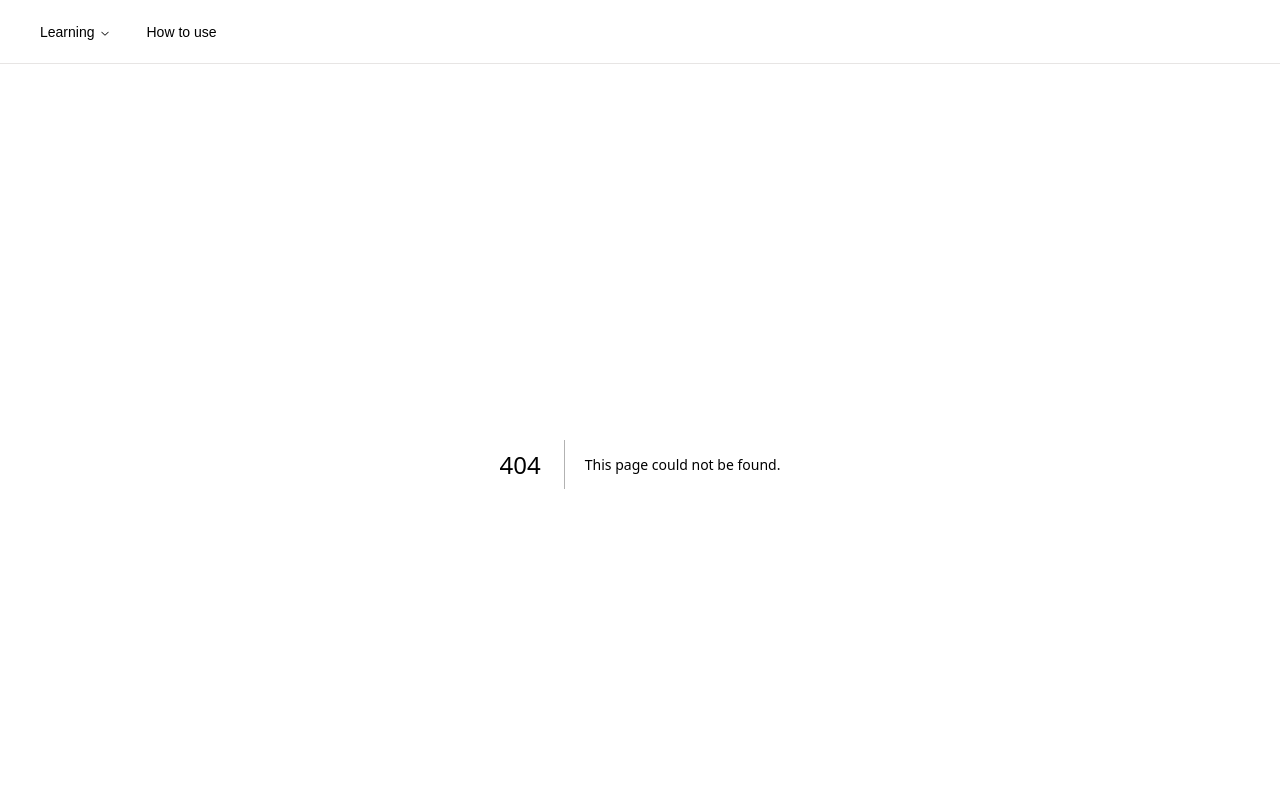
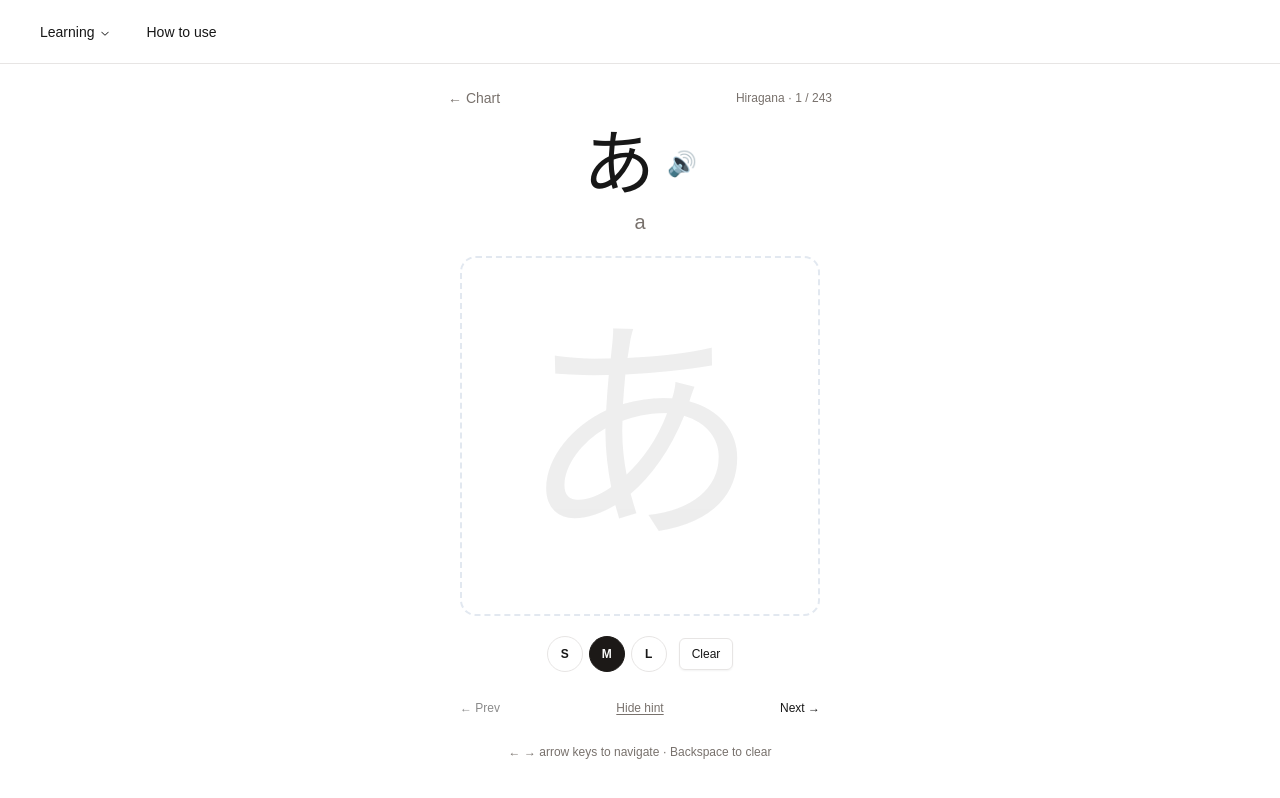
Before and after one commit to kurniawan26/kata-kana, a Next.js app: page /draw in a window 1280 px wide. Before the commit this address had no page. Shown: the top 798 px of the page. Built offline with nearby package versions, Linux system fonts and the light colour scheme.

Commit message:
feat: implement DrawContent and DrawPage components for kana drawing functionality

```diff
--- /dev/null
+++ b/app/draw/DrawContent.tsx
@@ -0,0 +1,147 @@
+'use client'
+import { useSearchParams, useRouter } from 'next/navigation'
+import { kanaDictionary } from '@/lib/kanaDictionary'
+import DrawCanvas, { DrawCanvasHandle } from '@/components/DrawCanvas'
+import { Button } from '@/components/ui/button'
+import { playKanaAudio } from '@/lib/playKanaAudio'
+import { cn } from '@/lib/utils'
+import Link from 'next/link'
+import React, { useState, useRef, useEffect, useMemo, useCallback } from 'react'
+
+type KanaType = keyof typeof kanaDictionary
+type CharEntry = { char: string; romajis: string[]; groupName: string; kanaType: KanaType }
+
+const BRUSH_SIZES = [
+  { label: 'S', value: 4 },
+  { label: 'M', value: 8 },
+  { label: 'L', value: 14 },
+]
+
+// Build full ordered list once at module level (hiragana then katakana)
+const ALL_CHARS: CharEntry[] = (() => {
+  const result: CharEntry[] = []
+  for (const kanaType of ['hiragana', 'katakana'] as KanaType[]) {
+    const kanaData = kanaDictionary[kanaType] as Record<string, { characters: Record<string, string[]> }>
+    for (const [groupName, groupData] of Object.entries(kanaData)) {
+      for (const [char, romajis] of Object.entries(groupData.characters)) {
+        result.push({ char, romajis: romajis as string[], groupName, kanaType })
+      }
+    }
+  }
+  return result
+})()
+
+export default function DrawContent() {
+  const searchParams = useSearchParams()
+  const router = useRouter()
+
+  const charParam = searchParams.get('char') ?? ''
+  const [brushSize, setBrushSize] = useState(8)
+  const [showRomaji, setShowRomaji] = useState(true)
+  const canvasRef = useRef<DrawCanvasHandle>(null)
+
+  const currentIndex = useMemo(
+    () => Math.max(0, ALL_CHARS.findIndex(e => e.char === charParam)),
+    [charParam]
+  )
+  const current = ALL_CHARS[currentIndex]
+
+  const navigate = useCallback((dir: 1 | -1) => {
+    const next = ALL_CHARS[Math.max(0, Math.min(ALL_CHARS.length - 1, currentIndex + dir))]
+    router.replace(`/draw?char=${encodeURIComponent(next.char)}`)
+  }, [currentIndex, router])
+
+  useEffect(() => {
+    const handler = (e: KeyboardEvent) => {
+      if (e.key === 'ArrowRight') navigate(1)
+      if (e.key === 'ArrowLeft')  navigate(-1)
+      if (e.key === 'Backspace' || e.key === 'Delete') canvasRef.current?.clear()
+    }
+    window.addEventListener('keydown', handler)
+    return () => window.removeEventListener('keydown', handler)
+  }, [navigate])
+
+  if (!current) return null
+
+  const isHiragana = current.kanaType === 'hiragana'
+
+  return (
+    <main className="p-4 md:p-6">
+      <div className="max-w-sm mx-auto space-y-5">
+        <div className="flex items-center justify-between">
+          <Link href="/learning" className="text-sm text-muted-foreground hover:text-foreground transition-colors">
+            ← Chart
+          </Link>
+          <span className="text-xs text-muted-foreground">
+            {isHiragana ? 'Hiragana' : 'Katakana'} · {currentIndex + 1} / {ALL_CHARS.length}
+          </span>
+        </div>
+
+        {/* Character display */}
+        <div className="text-center">
+          <div className="flex items-center justify-center gap-3">
+            <p className="text-7xl font-medium leading-none">{current.char}</p>
+            <button
+              onClick={() => playKanaAudio(current.char)}
+              className="text-2xl text-muted-foreground hover:text-foreground transition-colors"
+              title="Play pronunciation"
+            >
+              🔊
+            </button>
+          </div>
+          {showRomaji && (
+            <p className="text-xl text-muted-foreground mt-2">{current.romajis[0]}</p>
+          )}
+        </div>
+
+        {/* Canvas */}
+        <div className="flex justify-center">
+          <DrawCanvas ref={canvasRef} guideChar={current.char} brushSize={brushSize} />
+        </div>
+
+        {/* Brush + Clear */}
+        <div className="flex items-center justify-center gap-3">
+          <div className="flex gap-1.5">
+            {BRUSH_SIZES.map(b => (
+              <button
+                key={b.label}
+                onClick={() => setBrushSize(b.value)}
+                className={cn(
+                  'w-9 h-9 rounded-full border text-xs font-semibold transition-colors',
+                  brushSize === b.value
+                    ? 'bg-primary text-primary-foreground border-primary'
+                    : 'border-border hover:bg-accent'
+                )}
+              >
+                {b.label}
+              </button>
+            ))}
+          </div>
+          <Button variant="outline" size="sm" onClick={() => canvasRef.current?.clear()}>
+            Clear
+          </Button>
+        </div>
+
+        {/* Prev / hint toggle / Next */}
+        <div className="flex items-center justify-between">
+          <Button variant="ghost" size="sm" onClick={() => navigate(-1)} disabled={currentIndex === 0}>
+            ← Prev
+          </Button>
+          <button
+            onClick={() => setShowRomaji(v => !v)}
+            className="text-xs text-muted-foreground hover:text-foreground transition-colors underline underline-offset-2"
+          >
+            {showRomaji ? 'Hide' : 'Show'} hint
+          </button>
+          <Button variant="ghost" size="sm" onClick={() => navigate(1)} disabled={currentIndex === ALL_CHARS.length - 1}>
+            Next →
+          </Button>
+        </div>
+
+        <p className="text-center text-xs text-muted-foreground">
+          ← → arrow keys to navigate · Backspace to clear
+        </p>
+      </div>
+    </main>
+  )
+}
--- /dev/null
+++ b/app/draw/page.tsx
@@ -0,0 +1,10 @@
+import { Suspense } from 'react'
+import DrawContent from './DrawContent'
+
+export default function DrawPage() {
+  return (
+    <Suspense>
+      <DrawContent />
+    </Suspense>
+  )
+}
--- /dev/null
+++ b/components/DrawCanvas/DrawCanvas.tsx
@@ -0,0 +1,128 @@
+'use client'
+import React, { forwardRef, useImperativeHandle, useRef, useEffect, useCallback } from 'react'
+
+export interface DrawCanvasHandle {
+  clear: () => void
+}
+
+interface DrawCanvasProps {
+  guideChar: string
+  brushSize: number
+}
+
+const DrawCanvas = forwardRef<DrawCanvasHandle, DrawCanvasProps>(function DrawCanvas(
+  { guideChar, brushSize },
+  ref
+) {
+  const canvasRef = useRef<HTMLCanvasElement>(null)
+  const isDrawing = useRef(false)
+  const lastPos = useRef<{ x: number; y: number } | null>(null)
+
+  const getPos = (clientX: number, clientY: number) => {
+    const canvas = canvasRef.current!
+    const rect = canvas.getBoundingClientRect()
+    return {
+      x: (clientX - rect.left) * (canvas.width / rect.width),
+      y: (clientY - rect.top) * (canvas.height / rect.height),
+    }
+  }
+
+  const clearCanvas = useCallback(() => {
+    const canvas = canvasRef.current
+    if (!canvas) return
+    canvas.getContext('2d')?.clearRect(0, 0, canvas.width, canvas.height)
+  }, [])
+
+  useImperativeHandle(ref, () => ({ clear: clearCanvas }), [clearCanvas])
+
+  // Clear when character changes
+  useEffect(() => {
+    clearCanvas()
+  }, [guideChar, clearCanvas])
+
+  // Register draw events (re-runs when brushSize changes to pick up new value)
+  useEffect(() => {
+    const canvas = canvasRef.current
+    if (!canvas) return
+    const ctx = canvas.getContext('2d')
+    if (!ctx) return
+
+    const stroke = (from: { x: number; y: number }, to: { x: number; y: number }) => {
+      ctx.beginPath()
+      ctx.moveTo(from.x, from.y)
+      ctx.lineTo(to.x, to.y)
+      ctx.strokeStyle = '#1e293b'
+      ctx.lineWidth = brushSize
+      ctx.lineCap = 'round'
+      ctx.lineJoin = 'round'
+      ctx.stroke()
+    }
+
+    const onMouseDown = (e: MouseEvent) => {
+      isDrawing.current = true
+      lastPos.current = getPos(e.clientX, e.clientY)
+    }
+    const onMouseMove = (e: MouseEvent) => {
+      if (!isDrawing.current || !lastPos.current) return
+      const pos = getPos(e.clientX, e.clientY)
+      stroke(lastPos.current, pos)
+      lastPos.current = pos
+    }
+    const onStop = () => {
+      isDrawing.current = false
+      lastPos.current = null
+    }
+    const onTouchStart = (e: TouchEvent) => {
+      e.preventDefault()
+      isDrawing.current = true
+      lastPos.current = getPos(e.touches[0].clientX, e.touches[0].clientY)
+    }
+    const onTouchMove = (e: TouchEvent) => {
+      e.preventDefault()
+      if (!isDrawing.current || !lastPos.current) return
+      const pos = getPos(e.touches[0].clientX, e.touches[0].clientY)
+      stroke(lastPos.current, pos)
+      lastPos.current = pos
+    }
+
+    canvas.addEventListener('mousedown', onMouseDown)
+    canvas.addEventListener('mousemove', onMouseMove)
+    canvas.addEventListener('mouseup', onStop)
+    canvas.addEventListener('mouseleave', onStop)
+    canvas.addEventListener('touchstart', onTouchStart, { passive: false })
+    canvas.addEventListener('touchmove', onTouchMove, { passive: false })
+    canvas.addEventListener('touchend', onStop)
+
+    return () => {
+      canvas.removeEventListener('mousedown', onMouseDown)
+      canvas.removeEventListener('mousemove', onMouseMove)
+      canvas.removeEventListener('mouseup', onStop)
+      canvas.removeEventListener('mouseleave', onStop)
+      canvas.removeEventListener('touchstart', onTouchStart)
+      canvas.removeEventListener('touchmove', onTouchMove)
+      canvas.removeEventListener('touchend', onStop)
+    }
+  }, [brushSize])
+
+  return (
+    <div className="relative w-[320px] h-[320px] md:w-[360px] md:h-[360px] rounded-2xl border-2 border-dashed border-slate-200 bg-white overflow-hidden">
+      {/* Faint guide character */}
+      <div
+        className="absolute inset-0 flex items-center justify-center pointer-events-none select-none"
+        aria-hidden="true"
+        style={{ fontSize: 240, lineHeight: 1, opacity: 0.07 }}
+      >
+        {guideChar}
+      </div>
+      {/* Drawing canvas — transparent so guide shows through */}
+      <canvas
+        ref={canvasRef}
+        width={360}
+        height={360}
+        className="w-full h-full cursor-crosshair touch-none"
+      />
+    </div>
+  )
+})
+
+export default DrawCanvas
--- /dev/null
+++ b/components/DrawCanvas/index.ts
@@ -0,0 +1,2 @@
+export { default } from './DrawCanvas'
+export type { DrawCanvasHandle } from './DrawCanvas'
```
